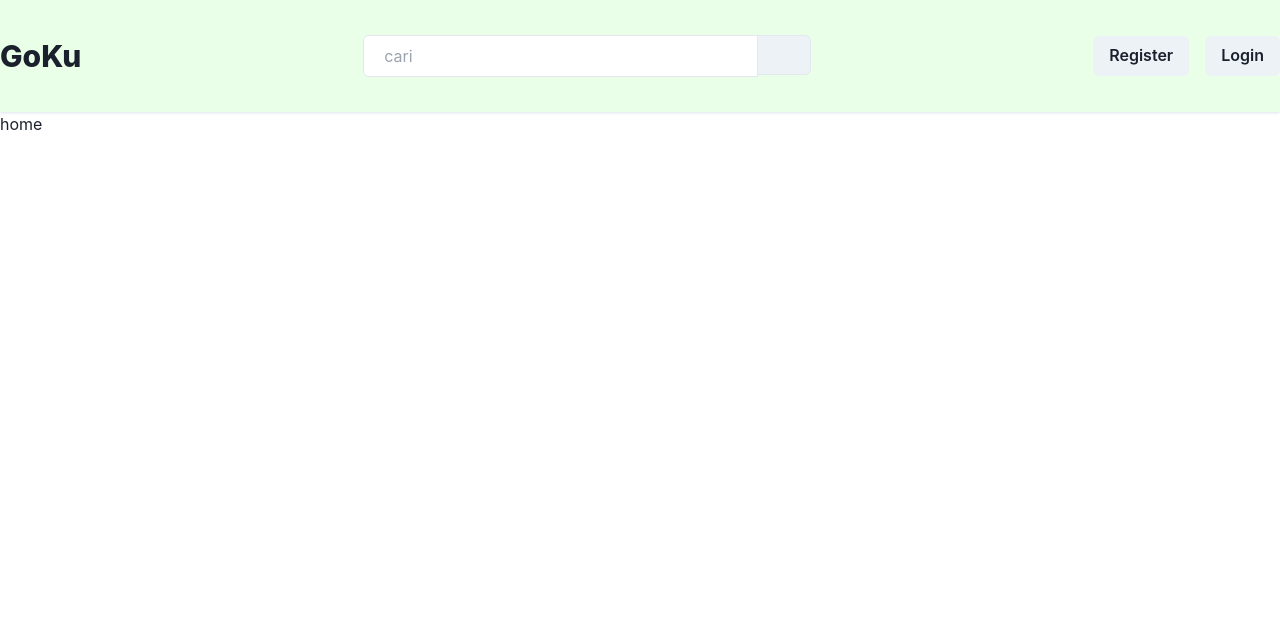
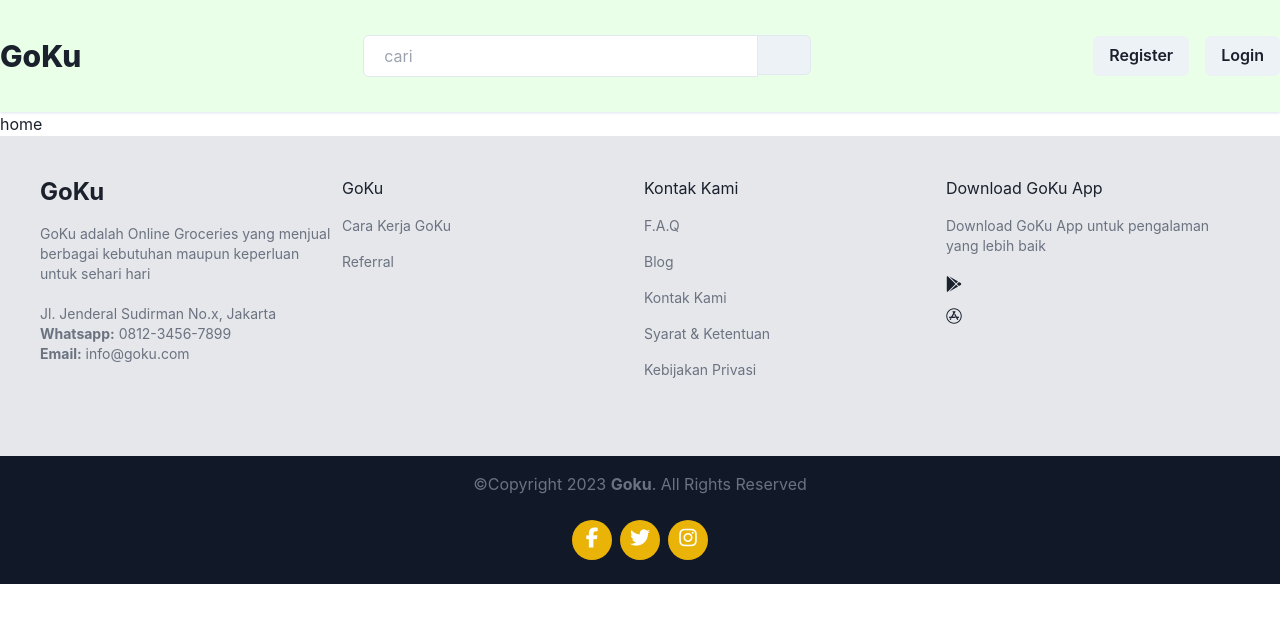
Before and after one commit to purwadhikafullstack/JCWDOL00807, a React (Create React App) app in the folder projects/client/: page / in a window 1280 px wide. Shown: the top 622 px of the page. Built offline with nearby package versions, Linux system fonts and the light colour scheme; no server answers; some icons are missing.

Commit message:
Menambahkan Footer

```diff
--- a/projects/client/public/index.html
+++ b/projects/client/public/index.html
@@ -10,6 +10,7 @@
       content="Web site created using create-react-app"
     />
     <link rel="apple-touch-icon" href="%PUBLIC_URL%/logo192.png" />
+    <script src="https://kit.fontawesome.com/bdd0525242.js" crossorigin="anonymous"></script>
     <!--
       manifest.json provides metadata used when your web app is installed on a
       user's mobile device or desktop. See https://developers.google.com/web/fundamentals/web-app-manifest/
--- a/projects/client/src/App.js
+++ b/projects/client/src/App.js
@@ -8,6 +8,7 @@ import { Route, Routes } from "react-router-dom";
 import { useEffect } from "react";
 import { useDispatch } from "react-redux";
 import { keepLogin } from "./redux/action/user";
+import Footer from "./Component/Footer";
 
 function App() {
   const dispatch = useDispatch();
@@ -23,6 +24,7 @@ function App() {
         <Route path="/login" element={<Login />} />
         <Route path="/" element={<Home />} />
       </Routes>
+      <Footer />
     </div>
   );
 }
--- /dev/null
+++ b/projects/client/src/Component/Footer.js
@@ -0,0 +1,62 @@
+const Footer = () => {
+  return (
+    <footer>
+      <div class="p-10 bg-gray-200">
+        <div class="max-w-7xl mx-auto">
+          <div class="grid grid-cols-1 md:grid-cols-2 lg:grid-cols-4 gap-2">
+            <div class="mb-5">
+              <h4 class="text-2xl pb-4"><strong>GoKu</strong></h4>
+              <p class="text-gray-500 text-sm">
+                <p>
+                    GoKu adalah Online Groceries yang menjual berbagai kebutuhan maupun keperluan untuk sehari hari
+                </p><br></br>
+                  Jl. Jenderal Sudirman No.x, Jakarta <br></br>
+                  <strong>Whatsapp:</strong> 0812-3456-7899 <br></br>
+                  <strong>Email:</strong> info@goku.com <br></br>
+              </p>
+            </div>
+            <div class="mb-5">
+              <h4 class="pb-4">GoKu</h4>
+              <ul class="text-gray-500 text-sm">
+                <li class="pb-4"><a href="#" class="hover:text-yellow-500">Cara Kerja GoKu</a></li>
+                <li class="pb-4"><a href="#" class="hover:text-yellow-500">Referral</a></li>
+              </ul >
+            </div>
+            <div class="mb-5">
+            <h4 class="pb-4">Kontak Kami</h4>
+            <ul class="text-gray-500 text-sm">
+              <li class="pb-4"><a href="#" class="hover:text-yellow-500">F.A.Q</a></li>
+              <li class="pb-4"><a href="#" class="hover:text-yellow-500">Blog</a></li>
+              <li class="pb-4"><a href="#" class="hover:text-yellow-500">Kontak Kami</a></li>
+              <li class="pb-4"><a href="#" class="hover:text-yellow-500">Syarat & Ketentuan</a></li>
+              <li class="pb-4"><a href="#" class="hover:text-yellow-500">Kebijakan Privasi</a></li>
+            </ul>
+            </div>
+            <div class="mb-5">
+                <h4 class="pb-4" >Download GoKu App</h4>
+                <p class="text-gray-500 text-sm mb-4">Download GoKu App untuk pengalaman yang lebih baik</p>
+                <p><i class="m pb-3 fa-brands fa-google-play"></i></p>
+                <p><i class="fa-brands fa-app-store"></i></p>
+            </div>
+          </div>
+        </div>
+      </div>
+      <div class="w-full bg-gray-900 text-gray-500 px-10">
+        <div class="max-w-7xl flex flex-col sm:flex-row py-4 mx-auto justify-center items-center">
+            <div class="text-center">
+                <div>
+                    ©Copyright 2023 <strong><span>Goku</span></strong>. All Rights Reserved
+                </div><br></br>
+                <div class="text-center text-xl text-white mb-2">
+                    <a href="#" class="w-10 h-10 rounded-full bg-yellow-500 hover:bg-yellow-600 mx-1 inline-block pt-1"><i class="fa fa-facebook"></i></a>
+                    <a href="#" class="w-10 h-10 rounded-full bg-yellow-500 hover:bg-yellow-600 mx-1 inline-block pt-1"><i class="fa fa-twitter"></i> </a>
+                    <a href="#" class="w-10 h-10 rounded-full bg-yellow-500 hover:bg-yellow-600 mx-1 inline-block pt-1"><i class="fa fa-instagram"></i> </a>
+                </div>
+            </div>
+        </div>
+      </div>
+    </footer>
+  );
+};
+
+export default Footer;
```
Also changed, not shown: 1 other file (tests, documents, lock files or other folders).
